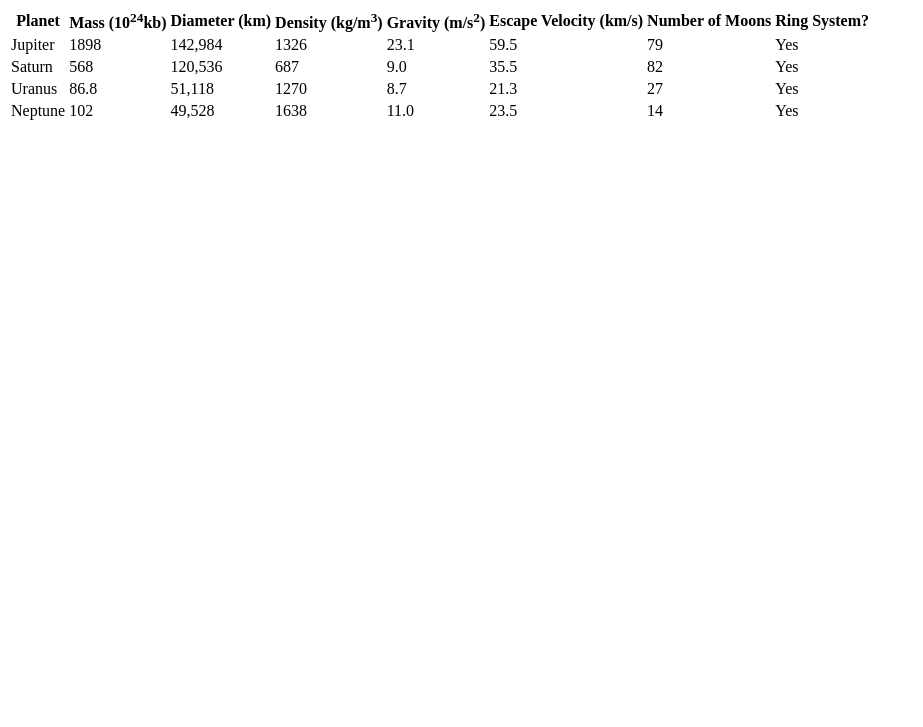
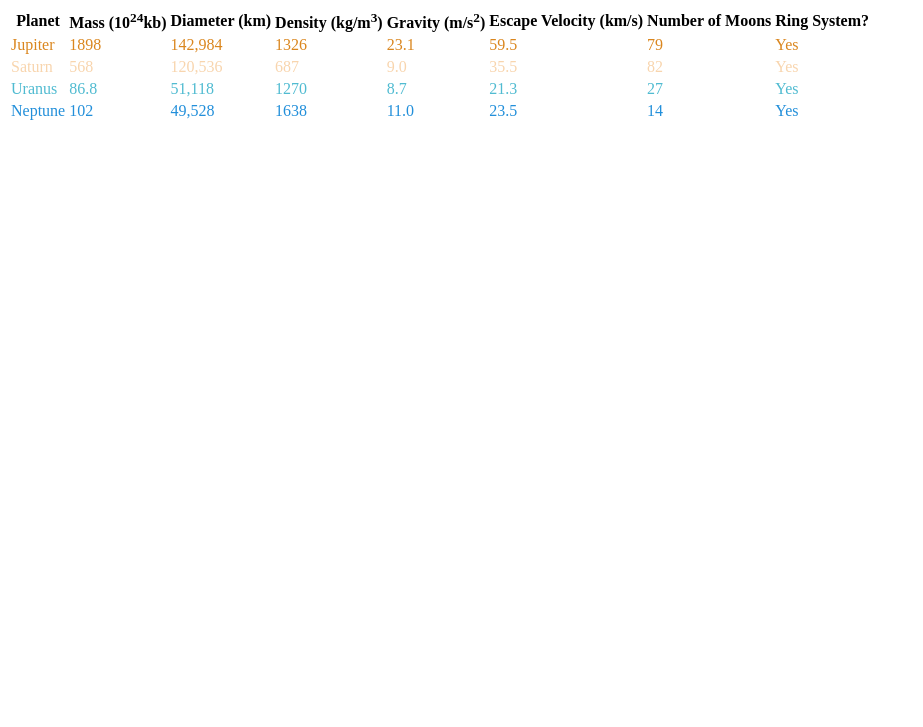
Before and after one commit to nhm25/lab-5, a plain HTML site: page index.html in a window 1280 px wide. Shown: the part 73-800 px from the top of the page, without its empty margins (0-923 px from the left). Drawn offline with Linux system fonts and the light colour scheme.

Commit message:
Added classes and css

```diff
--- a/index.html
+++ b/index.html
@@ -21,48 +21,48 @@
             </tr>
             <tr>
                 <!--Jupiter-->
-                <td>Jupiter</td>
-                <td>1898</td>
-                <td>142,984</td>
-                <td>1326</td>
-                <td>23.1</td>
-                <td>59.5</td>
-                <td>79</td>
-                <td>Yes</td>
+                <td class="jup">Jupiter</td>
+                <td class="jup">1898</td>
+                <td class="jup">142,984</td>
+                <td class="jup">1326</td>
+                <td class="jup">23.1</td>
+                <td class="jup">59.5</td>
+                <td class="jup">79</td>
+                <td class="jup">Yes</td>
             </tr>
             <tr>
                 <!--Saturn-->
-                <td>Saturn</td>
-                <td>568</td>
-                <td>120,536</td>
-                <td>687</td>
-                <td>9.0</td>
-                <td>35.5</td>
-                <td>82</td>
-                <td>Yes</td>
+                <td class="sat">Saturn</td>
+                <td class="sat">568</td>
+                <td class="sat">120,536</td>
+                <td class="sat">687</td>
+                <td class="sat">9.0</td>
+                <td class="sat">35.5</td>
+                <td class="sat">82</td>
+                <td class="sat">Yes</td>
             </tr>
             <tr>
                 <!--Uranus-->
 
-                <td>Uranus</td>
-                <td>86.8</td>
-                <td>51,118</td>
-                <td>1270</td>
-                <td>8.7</td>
-                <td>21.3</td>
-                <td>27</td>
-                <td>Yes</td>
+                <td class="ura">Uranus</td>
+                <td class="ura">86.8</td>
+                <td class="ura">51,118</td>
+                <td class="ura">1270</td>
+                <td class="ura">8.7</td>
+                <td class="ura">21.3</td>
+                <td class="ura">27</td>
+                <td class="ura">Yes</td>
             </tr>
             <tr>
                 <!--Neptune-->
-                <td>Neptune</td>
-                <td>102</td>
-                <td>49,528</td>
-                <td>1638</td>
-                <td>11.0</td>
-                <td>23.5</td>
-                <td>14</td>
-                <td>Yes</td>
+                <td class="nep">Neptune</td>
+                <td class="nep">102</td>
+                <td class="nep">49,528</td>
+                <td class="nep">1638</td>
+                <td class="nep">11.0</td>
+                <td class="nep">23.5</td>
+                <td class="nep">14</td>
+                <td class="nep">Yes</td>
             </tr>
         </table>
     </body>
--- a/style.css
+++ b/style.css
@@ -0,0 +1,15 @@
+.jup {
+    color: #DA861E
+}
+
+.sat {
+    color: #F8D5AE
+}
+
+.ura {
+    color: #50BBD1
+}
+
+.nep {
+    color: #228FDA
+}
```
